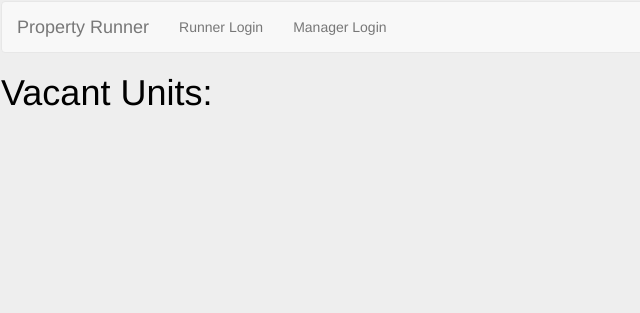
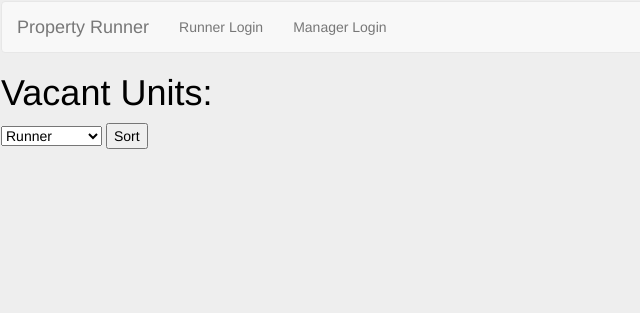
Before and after one commit to hazzirdd/property_runner, a Flask app: page /properties/ in a window 1280 px wide. Shown: the top 313 px of the page, without its empty margins (0-640 px from the left). Run offline with Flask 2, Linux system fonts and the light colour scheme; data that the repository does not hold is empty; some libraries are stand-ins or nearby versions.

Commit message:
sort vacant properties

```diff
--- a/app.py
+++ b/app.py
@@ -223,5 +223,33 @@ def assigned_units():
     return render_template('assigned_units.html', properties=properties, runners=runners)
 
 
+@app.route('/sort_units', methods=['POST', 'GET'])
+def sort_units():
+    runners = Runner.query.all()
+    all_properties = Property.query.all()
+    properties = []
+
+    sort_by = request.form['sort']
+
+    # for property in all_properties:
+    #     if property.vacant == True and property.team_id == session['team_id']:
+    #         properties.append(property)
+
+    if sort_by == 'runner':
+        all_properties = Property.query.order_by(Property.runner_id)
+
+    if sort_by == 'address':
+        all_properties = Property.query.order_by(Property.address)
+
+    if sort_by == 'vacant':
+        all_properties = Property.query.order_by(Property.date_vacated)
+
+    for property in all_properties:
+        if property.vacant == True and property.team_id == session['team_id']:
+            properties.append(property)
+
+    return render_template('properties/vacant_units.html', properties=properties, runners=runners)
+
+
 if __name__ == '__main__':
     app.run(debug=True)
--- a/server_folder/templates/properties/unit_details.html
+++ b/server_folder/templates/properties/unit_details.html
@@ -23,6 +23,7 @@
     <p>RUNNER: {{ runner.first_name }} {{ runner.last_name }}</p>
     <p>UNIT CHECK: {{ unit.unit_check_done }}</p>
     <p>LEASING PICTURES: {{ unit.leasing_pics_taken }}</p>
+    <p>DAYS VACANT: {{ days_vacant }}</p>
 
 
     <!-- {% if "manager" in session %}
--- a/server_folder/templates/properties/vacant_units.html
+++ b/server_folder/templates/properties/vacant_units.html
@@ -2,6 +2,15 @@
 
 {% block content %}
     <h1>Vacant Units:</h1>
+    <form method="POST" action="{{ url_for('sort_units') }}">
+        <select name="sort">
+            <option value="runner">Runner</option>
+            <option value="address">Address</option>
+            <option value="vacant">Days Vacant</option>
+        </select>
+        <input type="submit" value="Sort">
+    </form>
+
     {% for property in properties %}
     <div class="property-info-container-container">
         <div class="property-info-container">
@@ -12,6 +21,8 @@
             <a class="expand_view" href="/properties/{{ property.property_id }}">Expand View</a>
             <p class="property_details">ADDRESS: <span style="font-weight:bold;color: rgb(61, 61, 61);">{{ property.address }}</span> UNIT: <span style="font-weight:bold;color: rgb(61, 61, 61);">{{ property.unit }}</span></p>
             <p class="property_details">DAYS VACANT: {{ property.days_vacant }}</p>
+            <p class="property_details">DATE VACATED: {{ property.date_vacated }}</p>
+            <p>MATH: {{ propert }} </p>
             <p class="property_details">UNIT CHECK: {{ property.unit_check_done }}</p>
             <p class="property_details">LEASING PICTURES: {{ property.leasing_pics_taken }}</p>
 
--- a/server_folder/view.py
+++ b/server_folder/view.py
@@ -1,6 +1,6 @@
-import re
 from flask import Flask, redirect, render_template, Blueprint, request, url_for, session
 from flask_sqlalchemy import SQLAlchemy
+from datetime import *
 
 if __name__ == 'view':
     from model import Runner, Property, Manager, db, app
@@ -17,9 +17,15 @@ def vacant_units():
 
     properties = []
 
+
     for property in all_properties:
         if property.vacant == True and property.team_id == session['team_id']:
             properties.append(property)
+            dt = datetime.now()
+            date_vacated = property.date_vacated
+            days_vacant = (dt - date_vacated).days
+            property.days_vacant = days_vacant
+            db.session
 
     return render_template('properties/vacant_units.html', properties=properties, runners=runners)
 
@@ -40,6 +46,9 @@ def unit_details(property_id):
     runner_id = unit.runner_id
     runner = Runner.query.get(runner_id)
 
+    dt = datetime.now()
+    date_vacated = unit.date_vacated
+    days_vacant = (dt - date_vacated).days
 
 # IT ONLY LETS ME DO THE STATEMENT ON THE TOP, ANY BELOW FAIL (7/12)
     # if request.method == 'POST' and request.form['runner_set'] == "runner_assigned":
@@ -111,4 +120,4 @@ def unit_details(property_id):
 
     else:
         print(unit)
-        return render_template('properties/unit_details.html', unit=unit, runner=runner, managed_runners=managed_runners)
+        return render_template('properties/unit_details.html', unit=unit, runner=runner, managed_runners=managed_runners, days_vacant=days_vacant)
```
